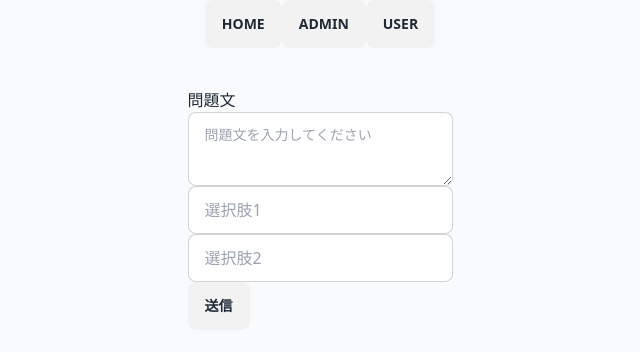
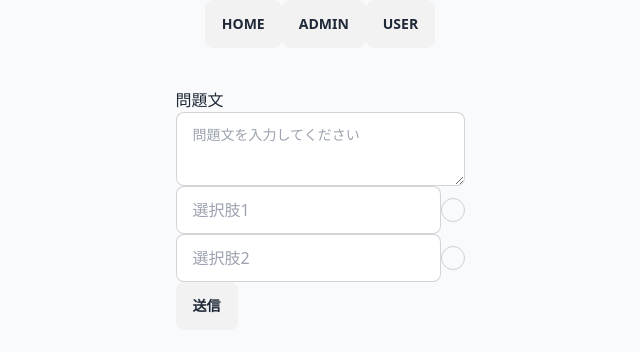
Before and after one commit to mini-forcas/festa-front, a Next.js app: page /admin/create/1/quizzes in a window 1280 px wide. Shown: the top 352 px of the page, without its empty margins (320-960 px from the left). Built offline with nearby package versions, Linux system fonts and the light colour scheme; no server answers.

Commit message:
add question

```diff
--- a/app/admin/create/[eventid]/quizzes/page.tsx
+++ b/app/admin/create/[eventid]/quizzes/page.tsx
@@ -11,11 +11,12 @@ function page() {
   const [question, setQuestion] = useState("");
   const [option1, setOption1] = useState("");
   const [option2, setOption2] = useState("");
+  const [correct, setCorrect] = useState<number>();
 
   const submit = async () => {
     const { data } = await supabase
       .from("quizzes")
-      .insert([{ admin_id: 1, question: question, correct_option_id: 1 }])
+      .insert([{ admin_id: 1, question: question, correct_option_id: correct }])
       .select()
       .single();
 
@@ -35,6 +36,7 @@ function page() {
           value={question}
           onChange={(e) => setQuestion(e.target.value)}
         ></textarea>
+        <div className="flex items-center">
           <input
             type="text"
             placeholder="選択肢1"
@@ -42,14 +44,27 @@ function page() {
             value={option1}
             onChange={(e) => setOption1(e.target.value)}
           />
+          <input
+            type="radio"
+            name="radio-1"
+            className="radio"
+            onChange={() => setCorrect(1)}
+          />
         </div>
-      <div className="form-control w-full max-w-xs">
+      </div>
+      <div className="flex items-center">
         <input
           type="text"
           placeholder="選択肢2"
           className="input input-bordered w-full max-w-xs"
           value={option2}
           onChange={(e) => setOption2(e.target.value)}
+        />
+        <input
+          type="radio"
+          name="radio-1"
+          className="radio"
+          onChange={() => setCorrect(2)}
         />
       </div>
       <button className="btn" onClick={() => submit()}>
```
Lines whose indentation alone changed are shown as unchanged.
